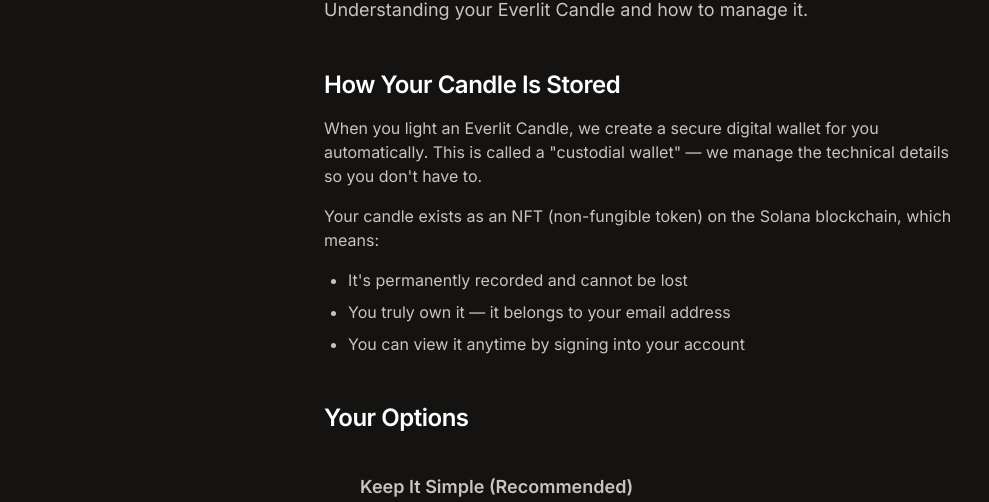
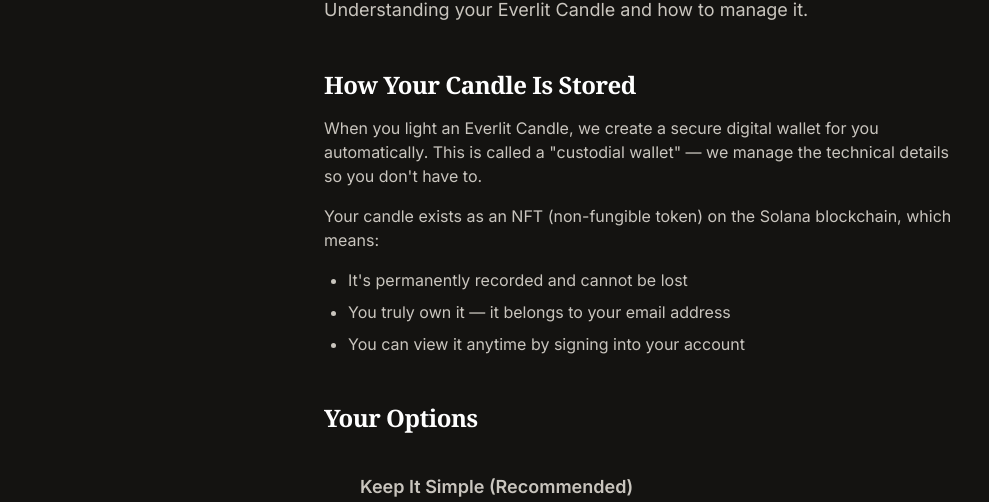
Before and after one commit to seliganmd/EverlitCandle, a plain HTML site: page guide.html in a window 1280 px wide. Shown: the part 298-800 px from the top of the page, without its empty margins (0-989 px from the left). Drawn offline with Linux system fonts and the light colour scheme; some icons are missing.

Commit message:
Update styles.css

```diff
--- a/css/styles.css
+++ b/css/styles.css
@@ -128,7 +128,7 @@ h1, .display-xl {
 }
 
 h2, .display-lg {
-  font-family: var(--font-primary);
+  font-family: var(--font-secondary);
   font-size: clamp(32px, 5vw, var(--text-display-lg-size));
   line-height: var(--text-display-lg-line);
   font-weight: var(--text-display-lg-weight);
```
